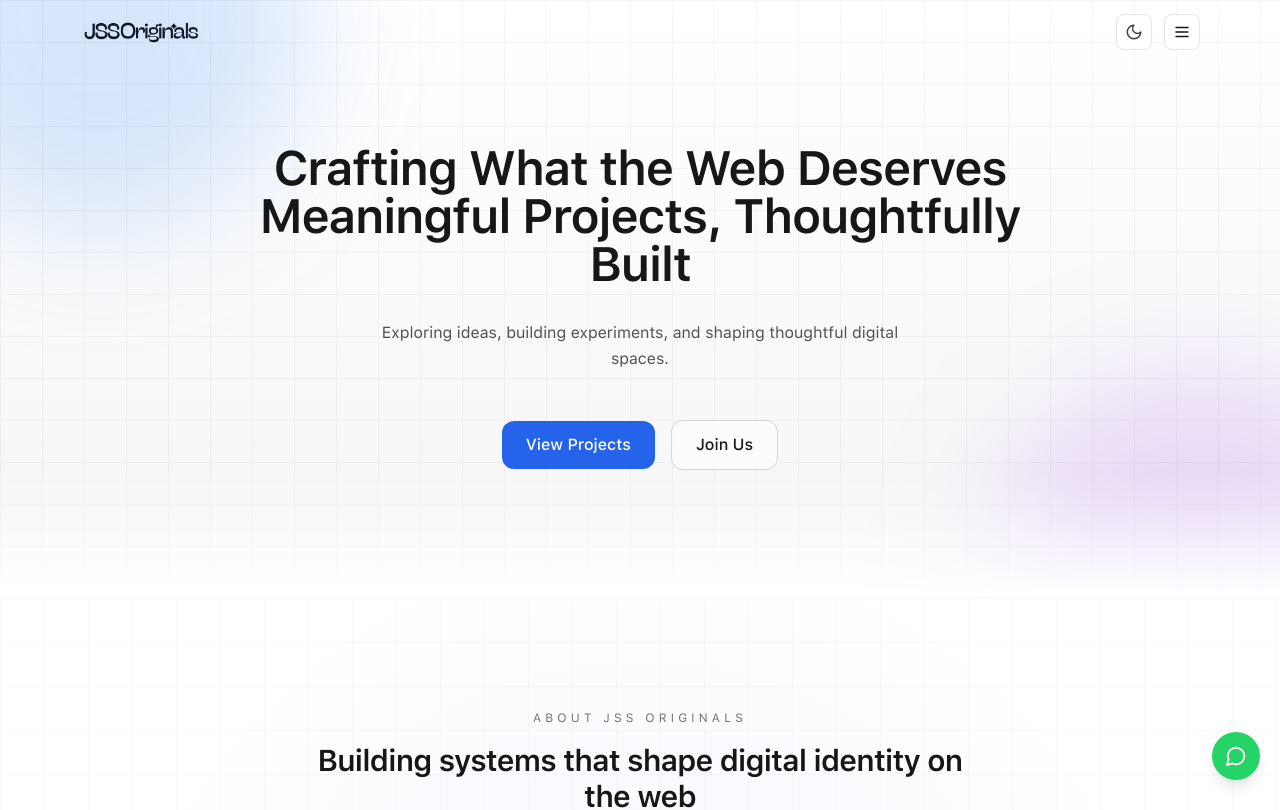
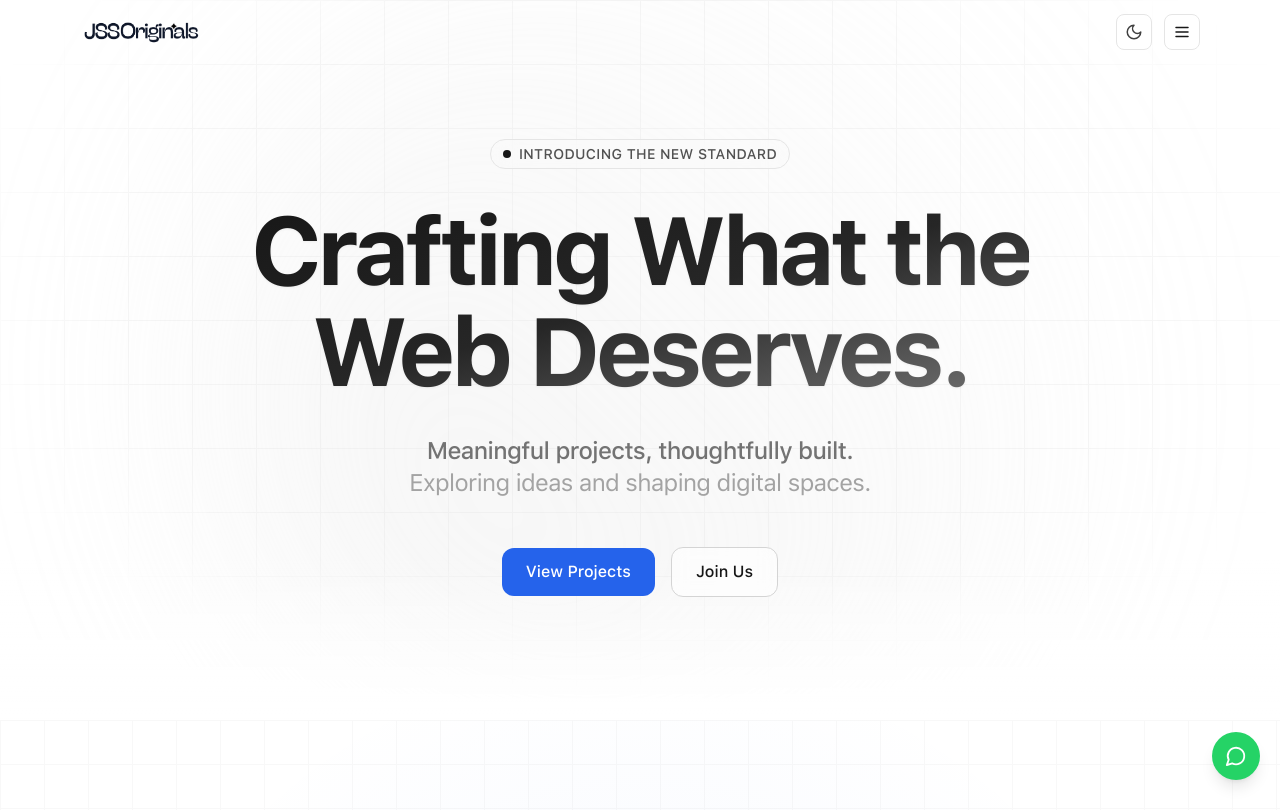
Before and after one commit to jitendra-math/Agency-Website, a Next.js app: page / in a window 1280 px wide. Shown: the top 810 px of the page. Built offline with nearby package versions, Linux system fonts and the light colour scheme.

Commit message:
Multi-file update via Repo Manager

```diff
--- a/src/components/sections/HeroSection.js
+++ b/src/components/sections/HeroSection.js
@@ -1,5 +1,4 @@
 // src/components/sections/HeroSection.js
-// v1265.33.35
 
 "use client";
 
@@ -8,61 +7,47 @@ import ShineButton from "@/components/ui/ShineButton";
 import Button from "@/components/ui/Button";
 
 export default function HeroSection() {
+  // Apple-like smooth animation easing
+  const smoothEase = [0.16, 1, 0.3, 1];
+
   return (
     <section
       className="
       relative isolate overflow-hidden
       flex flex-col items-center justify-center
-      px-4 pt-36 pb-32
+      min-h-[90vh] px-6 pt-24 pb-20
       text-center
-      bg-gradient-to-b
-      from-white via-neutral-50 to-neutral-100
-      dark:from-neutral-950 dark:via-neutral-950 dark:to-neutral-900
+      bg-white dark:bg-neutral-950
     "
     >
       {/* ===================================== */}
-      {/* MESH SPOTLIGHT */}
+      {/* AMBIENT LUXURY GLOW (Lightweight) */}
       {/* ===================================== */}
-
-      <div className="absolute inset-0 -z-10 pointer-events-none">
-
+      <div className="absolute inset-0 -z-10 pointer-events-none flex justify-center items-center">
         <motion.div
-          animate={{ x: [0, 60, 0], y: [0, -40, 0] }}
-          transition={{ duration: 20, repeat: Infinity }}
+          animate={{ scale: [1, 1.05, 1], opacity: [0.3, 0.5, 0.3] }}
+          transition={{ duration: 10, repeat: Infinity, ease: "easeInOut" }}
           className="
-          absolute -top-40 -left-40
-          h-[420px] w-[420px]
+          absolute
+          w-[150vw] h-[150vw] sm:w-[800px] sm:h-[800px]
           rounded-full
-          bg-blue-500/20
-          blur-3xl
+          bg-gradient-to-tr from-neutral-200 to-transparent dark:from-white/[0.03] dark:to-transparent
+          blur-[80px] sm:blur-[120px]
+          -translate-y-1/4
         "
         />
-
-        <motion.div
-          animate={{ x: [0, -40, 0], y: [0, 50, 0] }}
-          transition={{ duration: 24, repeat: Infinity }}
-          className="
-          absolute -bottom-40 -right-40
-          h-[420px] w-[420px]
-          rounded-full
-          bg-purple-500/20
-          blur-3xl
-        "
-        />
-
       </div>
 
       {/* ===================================== */}
-      {/* GRID TEXTURE */}
+      {/* REFINED GRID TEXTURE WITH FADE MASK */}
       {/* ===================================== */}
-
       <div
         className="
-        absolute inset-0
-        opacity-[0.035]
+        absolute inset-0 -z-20
+        opacity-[0.03] dark:opacity-[0.04]
         bg-[linear-gradient(#000_1px,transparent_1px),linear-gradient(90deg,#000_1px,transparent_1px)]
-        bg-[size:42px_42px]
-        dark:opacity-[0.05]
+        bg-[size:64px_64px]
+        [mask-image:radial-gradient(ellipse_60%_60%_at_50%_40%,#000_70%,transparent_100%)]
       "
       />
 
@@ -70,75 +55,100 @@ export default function HeroSection() {
       {/* HERO CONTENT */}
       {/* ===================================== */}
 
+      <div className="relative z-10 flex flex-col items-center w-full max-w-4xl mx-auto">
+
+        {/* Subtle Announcement Pill */}
+        <motion.div
+          initial={{ opacity: 0, y: 20 }}
+          animate={{ opacity: 1, y: 0 }}
+          transition={{ duration: 1, ease: smoothEase }}
+          className="
+            mb-8 inline-flex items-center gap-2 px-3 py-1
+            rounded-full border border-neutral-200 dark:border-neutral-800
+            bg-neutral-50/50 dark:bg-neutral-900/50 backdrop-blur-md
+          "
+        >
+          <span className="flex h-2 w-2 rounded-full bg-neutral-900 dark:bg-white" />
+          <span className="text-xs sm:text-sm font-medium tracking-wide text-neutral-600 dark:text-neutral-300 uppercase">
+            Introducing the new standard
+          </span>
+        </motion.div>
+
+        {/* Main Heading - Ultra Premium Gradient */}
         <motion.h1
           initial={{ opacity: 0, y: 30 }}
           animate={{ opacity: 1, y: 0 }}
-        transition={{ duration: 0.8 }}
+          transition={{ duration: 1.2, delay: 0.1, ease: smoothEase }}
           className="
-        relative z-10
-        max-w-3xl
-        text-4xl
-        sm:text-5xl
-        font-semibold
-        leading-tight
-        tracking-tight
-        text-neutral-900
-        dark:text-neutral-100
+          text-5xl sm:text-6xl md:text-8xl
+          font-bold
+          tracking-tighter
+          leading-[1.1] md:leading-[1.05]
+          text-transparent bg-clip-text
+          bg-gradient-to-br from-neutral-900 via-neutral-800 to-neutral-500
+          dark:from-white dark:via-neutral-200 dark:to-neutral-500
+          drop-shadow-sm
         "
         >
-        Crafting What the Web Deserves
-        <br />
-        Meaningful Projects, Thoughtfully Built
+          Crafting What the <br className="hidden sm:block" /> Web Deserves.
         </motion.h1>
 
-      {/* Subheading */}
-
+        {/* Subheading & Paragraph combined for cleaner look */}
         <motion.p
-        initial={{ opacity: 0, y: 26 }}
+          initial={{ opacity: 0, y: 30 }}
           animate={{ opacity: 1, y: 0 }}
-        transition={{ delay: 0.2, duration: 0.8 }}
+          transition={{ duration: 1.2, delay: 0.2, ease: smoothEase }}
           className="
           mt-8
-        max-w-xl
-        text-base
-        leading-relaxed
-        text-neutral-600
+          max-w-2xl
+          text-lg sm:text-xl md:text-2xl
+          font-medium
+          tracking-tight
+          text-neutral-500
           dark:text-neutral-400
         "
         >
-        Exploring ideas, building experiments, and shaping thoughtful
-        digital spaces.
+          Meaningful projects, thoughtfully built. <br className="hidden sm:block" />
+          <span className="text-neutral-400 dark:text-neutral-500 font-normal">
+            Exploring ideas and shaping digital spaces.
+          </span>
         </motion.p>
 
-      {/* Buttons */}
-
+        {/* Buttons - Mobile First Stacking */}
         <motion.div
-        initial={{ opacity: 0, y: 22 }}
+          initial={{ opacity: 0, y: 20 }}
           animate={{ opacity: 1, y: 0 }}
-        transition={{ delay: 0.35, duration: 0.8 }}
+          transition={{ duration: 1, delay: 0.35, ease: smoothEase }}
           className="
           mt-12
-        flex items-center gap-4
+          flex flex-col sm:flex-row items-center gap-4
+          w-full sm:w-auto
         "
         >
-        <ShineButton size="lg">
+          {/* Ensure your ShineButton and Button components accept full width on mobile if needed */}
+          <div className="w-full sm:w-auto">
+             <ShineButton size="lg" className="w-full sm:w-auto">
               View Projects
             </ShineButton>
+          </div>
 
-        <Button variant="secondary" size="lg">
+          <div className="w-full sm:w-auto">
+            <Button variant="secondary" size="lg" className="w-full sm:w-auto">
               Join Us
             </Button>
+          </div>
         </motion.div>
+
+      </div>
 
       {/* ===================================== */}
       {/* BOTTOM FADE */}
       {/* ===================================== */}
-
       <div
         className="
         pointer-events-none
         absolute bottom-0 left-0 right-0
-        h-32
+        h-40
         bg-gradient-to-b
         from-transparent
         to-white
```
Lines whose indentation alone changed are shown as unchanged.
